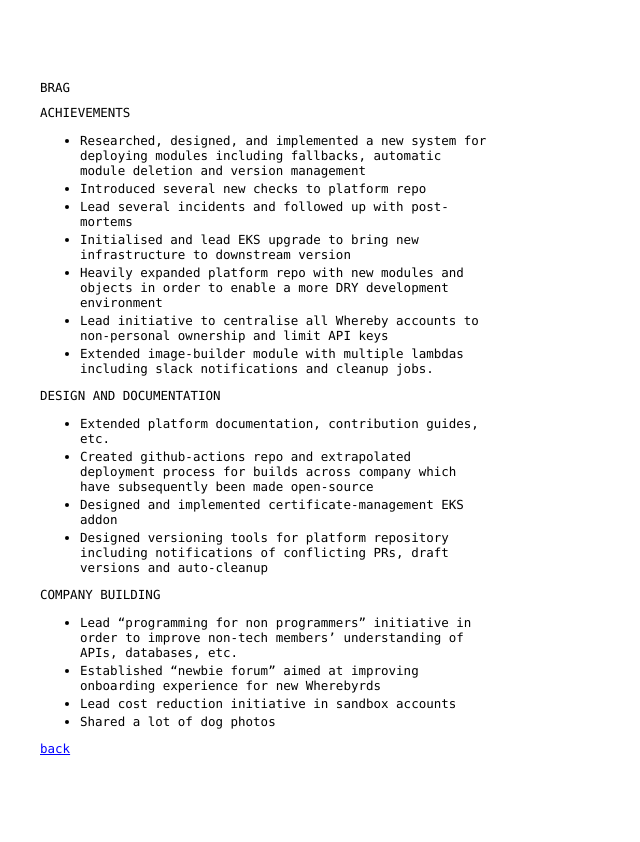
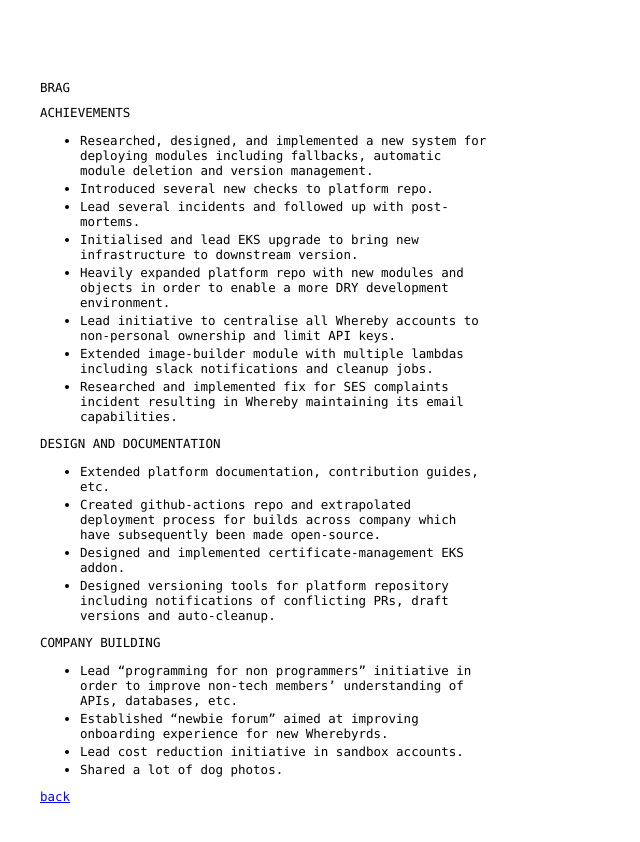
Before and after one commit to jsphwllng/jsphwllng.github.io, a Jekyll site: the page built from brag.md, in a window 1280 px wide. Shown: the top 842 px of the page, without its empty margins (0-640 px from the left). Built offline with Jekyll 4.4.1, drawn with Linux system fonts in a browser that asks for light colours.

Commit message:
Bragging

```diff
--- a/brag.md
+++ b/brag.md
@@ -6,26 +6,27 @@ layout: default
 Achievements
 ------------
 
-*   Researched, designed, and implemented a new system for deploying modules including fallbacks, automatic module deletion and version management
-*   Introduced several new checks to platform repo
-*   Lead several incidents and followed up with post-mortems
-*   Initialised and lead EKS upgrade to bring new infrastructure to downstream version
-*   Heavily expanded platform repo with new modules and objects in order to enable a more DRY development environment
-*   Lead initiative to centralise all Whereby accounts to non-personal ownership and limit API keys
+*   Researched, designed, and implemented a new system for deploying modules including fallbacks, automatic module deletion and version management.
+*   Introduced several new checks to platform repo.
+*   Lead several incidents and followed up with post-mortems.
+*   Initialised and lead EKS upgrade to bring new infrastructure to downstream version.
+*   Heavily expanded platform repo with new modules and objects in order to enable a more DRY development environment.
+*   Lead initiative to centralise all Whereby accounts to non-personal ownership and limit API keys.
 *   Extended image-builder module with multiple lambdas including slack notifications and cleanup jobs.
+* Researched and implemented fix for SES complaints incident resulting in Whereby maintaining its email capabilities.
 
 Design and documentation
 ------------------------
 
 *   Extended platform documentation, contribution guides, etc.
-*   Created github-actions repo and extrapolated deployment process for builds across company which have subsequently been made open-source
-*   Designed and implemented certificate-management EKS addon
-*   Designed versioning tools for platform repository including notifications of conflicting PRs, draft versions and auto-cleanup
+*   Created github-actions repo and extrapolated deployment process for builds across company which have subsequently been made open-source.
+*   Designed and implemented certificate-management EKS addon.
+*   Designed versioning tools for platform repository including notifications of conflicting PRs, draft versions and auto-cleanup.
 
 Company building
 ----------------
 
 *   Lead "programming for non programmers" initiative in order to improve non-tech members' understanding of APIs, databases, etc.
-*   Established "newbie forum" aimed at improving onboarding experience for new Wherebyrds
-*   Lead cost reduction initiative in sandbox accounts
-*   Shared a lot of dog photos
+*   Established "newbie forum" aimed at improving onboarding experience for new Wherebyrds.
+*   Lead cost reduction initiative in sandbox accounts.
+*   Shared a lot of dog photos.
```
